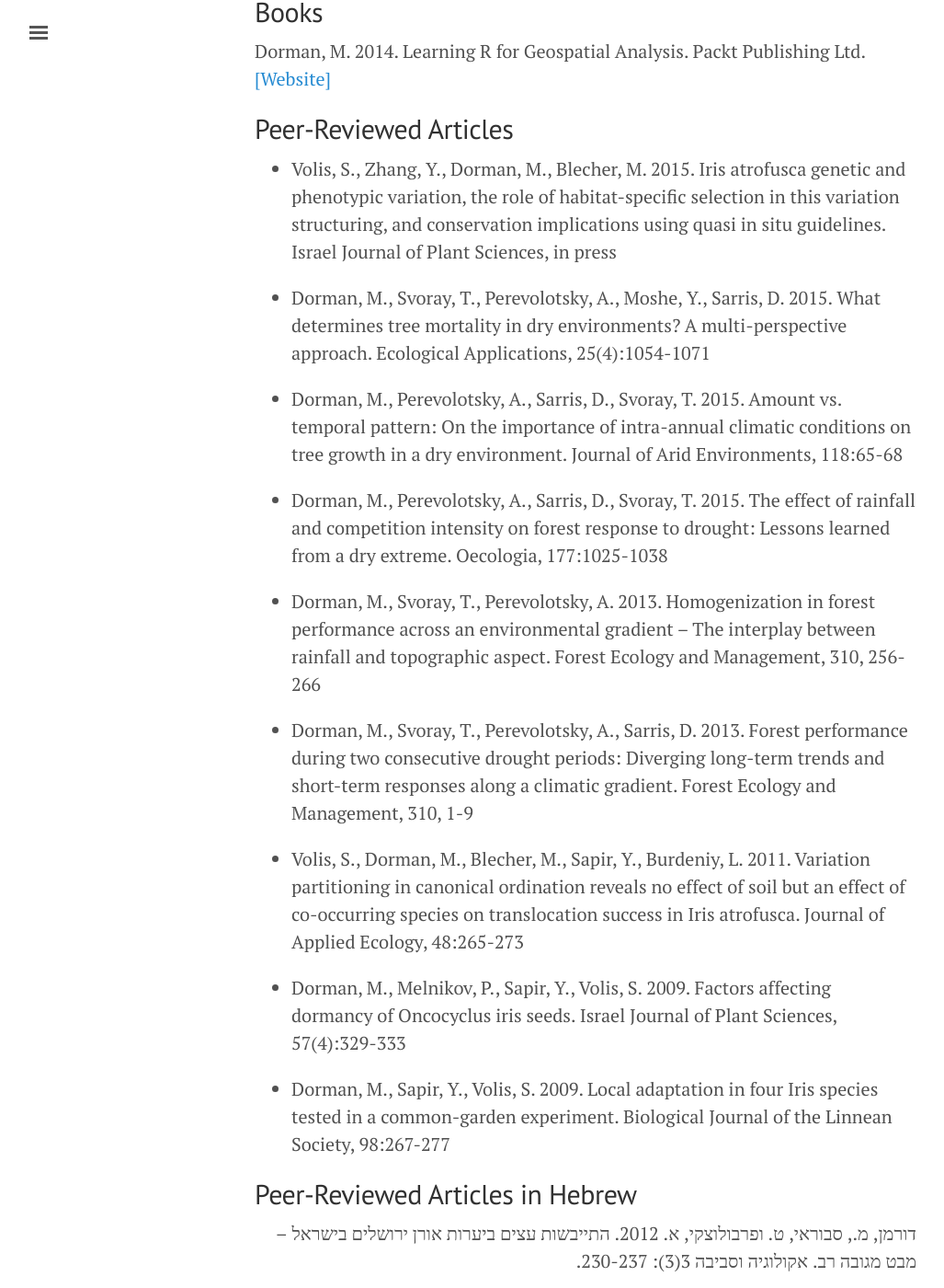
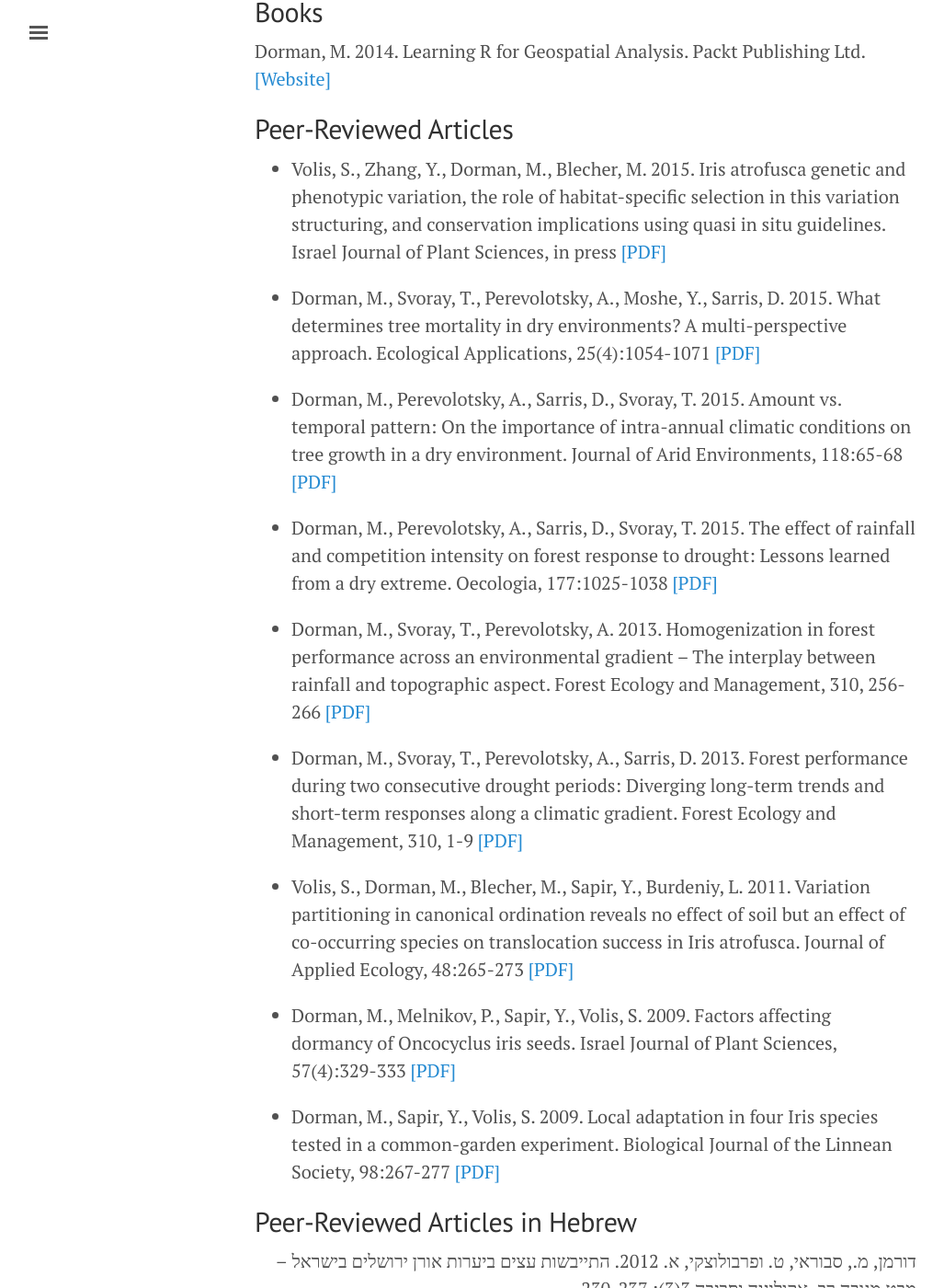
Before and after one commit to michaeldorman/michaeldorman.github.io, a Jekyll site: the page built from cv.md, in a window 1280 px wide and 1400 px high, scrolled down 2071 px. Shown: the whole window at 92% size, without its empty margins (3-1030 px from the left). Built offline with Jekyll 4.4.1, drawn with Linux system fonts in a browser that asks for light colours.

Commit message:
Update cv.md

```diff
--- a/cv.md
+++ b/cv.md
@@ -46,7 +46,7 @@ Additional projects:
 
 2014
 :    Writing the book 'Learning R for Geospatial Analysis', published by Packt and
-available on <a href = "http://goo.gl/2Zvjs3">Amazon</a>
+available on <a href = "http://www.amazon.com/Learning-Geospatial-Analysis-Michael-Dorman/dp/1783984368">Amazon</a>
 
 March 2013 - August 2013
 March 2015 - August 2015
@@ -72,23 +72,23 @@ Dorman, M. 2014. Learning R for Geospatial Analysis. Packt Publishing Ltd. <a hr
 
 ## Peer-Reviewed Articles
 
-* Volis, S., Zhang, Y., Dorman, M., Blecher, M. 2015. Iris atrofusca genetic and phenotypic variation, the role of habitat-specific selection in this variation structuring, and conservation implications using quasi in situ guidelines. Israel Journal of Plant Sciences, in press
+* Volis, S., Zhang, Y., Dorman, M., Blecher, M. 2015. Iris atrofusca genetic and phenotypic variation, the role of habitat-specific selection in this variation structuring, and conservation implications using quasi in situ guidelines. Israel Journal of Plant Sciences, in press <a href = "">[PDF]</a>
 
-* Dorman, M., Svoray, T., Perevolotsky, A., Moshe, Y., Sarris, D. 2015. What determines tree mortality in dry environments? A multi-perspective approach. Ecological Applications, 25(4):1054-1071
+* Dorman, M., Svoray, T., Perevolotsky, A., Moshe, Y., Sarris, D. 2015. What determines tree mortality in dry environments? A multi-perspective approach. Ecological Applications, 25(4):1054-1071 <a href = "">[PDF]</a>
 
-* Dorman, M., Perevolotsky, A., Sarris, D., Svoray, T. 2015. Amount vs. temporal pattern: On the importance of intra-annual climatic conditions on tree growth in a dry environment. Journal of Arid Environments, 118:65-68
+* Dorman, M., Perevolotsky, A., Sarris, D., Svoray, T. 2015. Amount vs. temporal pattern: On the importance of intra-annual climatic conditions on tree growth in a dry environment. Journal of Arid Environments, 118:65-68 <a href = "">[PDF]</a>
 
-* Dorman, M., Perevolotsky, A., Sarris, D., Svoray, T.  2015. The effect of rainfall and competition intensity on forest response to drought: Lessons learned from a dry extreme. Oecologia, 177:1025-1038
+* Dorman, M., Perevolotsky, A., Sarris, D., Svoray, T.  2015. The effect of rainfall and competition intensity on forest response to drought: Lessons learned from a dry extreme. Oecologia, 177:1025-1038 <a href = "">[PDF]</a>
 
-* Dorman, M., Svoray, T., Perevolotsky, A. 2013. Homogenization in forest performance across an environmental gradient – The interplay between rainfall and topographic aspect. Forest Ecology and Management, 310, 256-266
+* Dorman, M., Svoray, T., Perevolotsky, A. 2013. Homogenization in forest performance across an environmental gradient – The interplay between rainfall and topographic aspect. Forest Ecology and Management, 310, 256-266 <a href = "">[PDF]</a>
 
-* Dorman, M., Svoray, T., Perevolotsky, A., Sarris, D. 2013. Forest performance during two consecutive drought periods: Diverging long-term trends and short-term responses along a climatic gradient. Forest Ecology and Management, 310, 1-9
+* Dorman, M., Svoray, T., Perevolotsky, A., Sarris, D. 2013. Forest performance during two consecutive drought periods: Diverging long-term trends and short-term responses along a climatic gradient. Forest Ecology and Management, 310, 1-9 <a href = "Dorman et al 2013a.pdf">[PDF]</a>
 
-* Volis, S., Dorman, M., Blecher, M., Sapir, Y., Burdeniy, L. 2011. Variation partitioning in canonical ordination reveals no effect of soil but an effect of co-occurring species on translocation success in Iris atrofusca. Journal of Applied Ecology, 48:265-273
+* Volis, S., Dorman, M., Blecher, M., Sapir, Y., Burdeniy, L. 2011. Variation partitioning in canonical ordination reveals no effect of soil but an effect of co-occurring species on translocation success in Iris atrofusca. Journal of Applied Ecology, 48:265-273 <a href = "">[PDF]</a>
 
-* Dorman, M., Melnikov, P., Sapir, Y., Volis, S. 2009. Factors affecting dormancy of Oncocyclus iris seeds. Israel Journal of Plant Sciences, 57(4):329-333
+* Dorman, M., Melnikov, P., Sapir, Y., Volis, S. 2009. Factors affecting dormancy of Oncocyclus iris seeds. Israel Journal of Plant Sciences, 57(4):329-333 <a href = "">[PDF]</a>
 
-* Dorman, M., Sapir, Y., Volis, S. 2009. Local adaptation in four Iris species tested in a common-garden experiment. Biological Journal of the Linnean Society, 98:267-277
+* Dorman, M., Sapir, Y., Volis, S. 2009. Local adaptation in four Iris species tested in a common-garden experiment. Biological Journal of the Linnean Society, 98:267-277 <a href = "">[PDF]</a>
 
 ## Peer-Reviewed Articles in Hebrew
 
```
